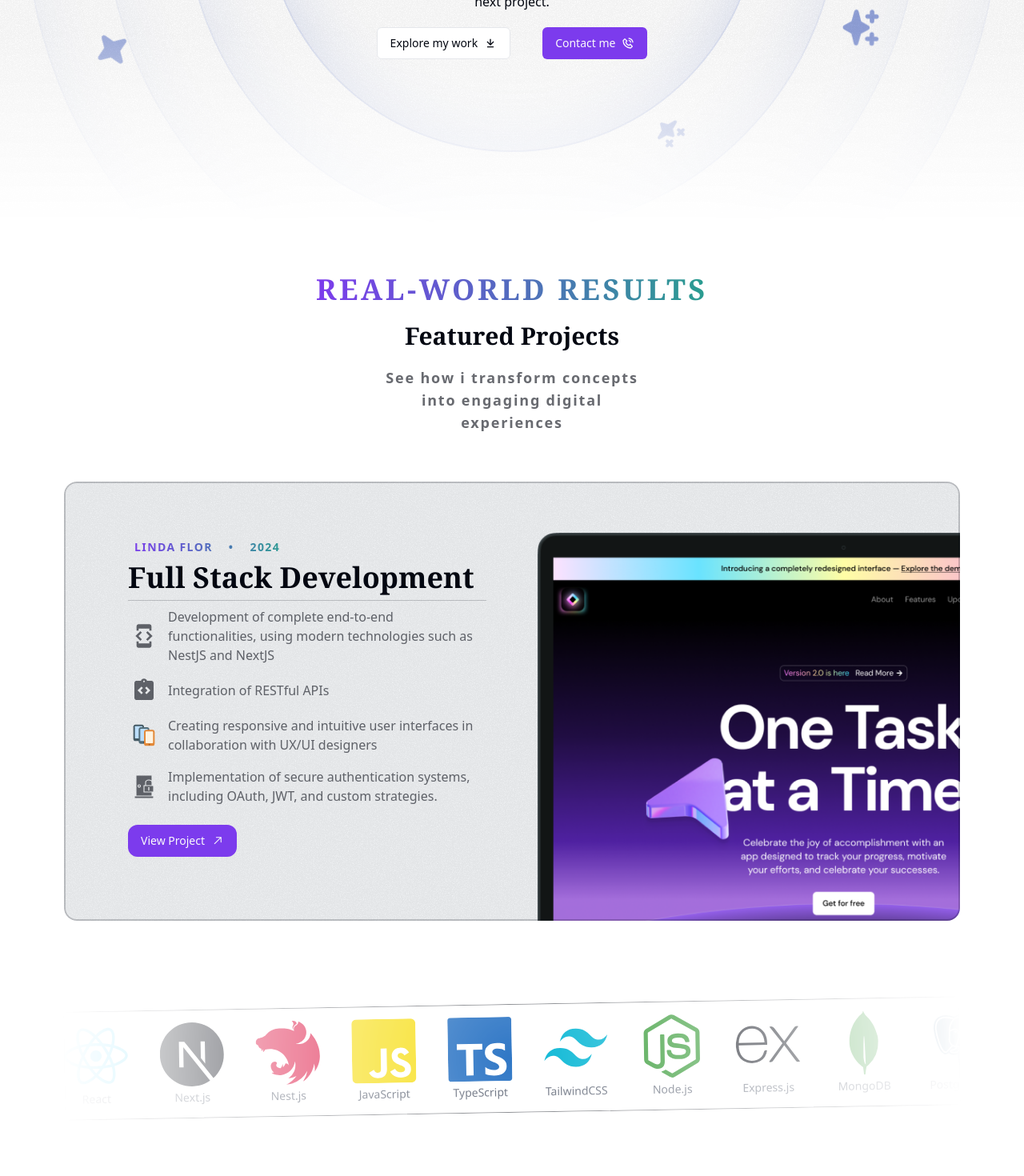
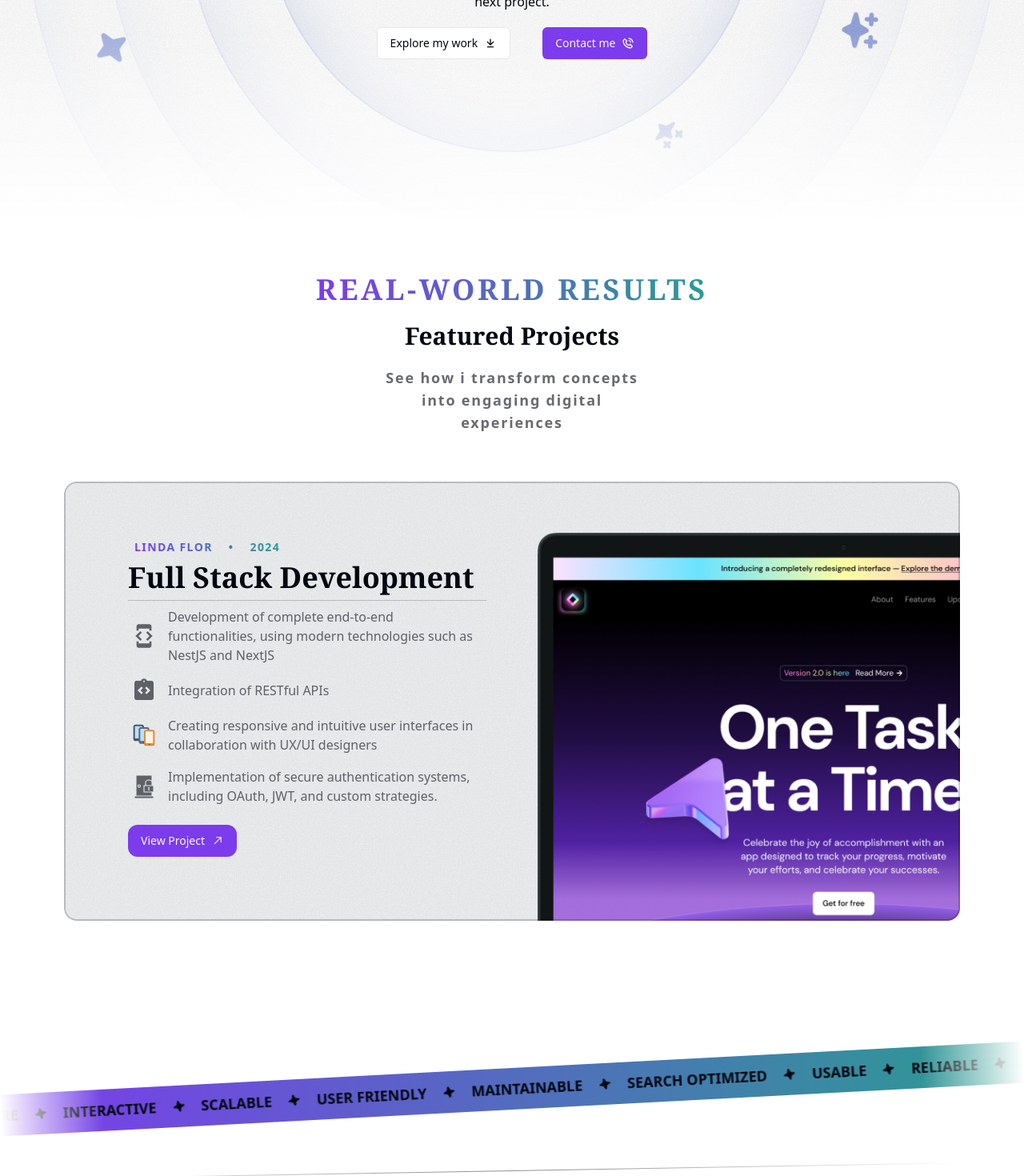
Before and after one commit to WellingtonVell/portfolio, a Next.js app: page / in a window 1280 px wide. Shown: the part 520-1990 px from the top of the page at 80% size. Built offline with nearby package versions, Linux system fonts and the light colour scheme.

Commit message:
feat: add Tape component and minor changes

```diff
--- a/src/app/page.tsx
+++ b/src/app/page.tsx
@@ -1,11 +1,13 @@
-import { Hero, Projects, Technologies } from '@/components/pages/landing';
+import { Hero, Projects, Tape, Technologies } from '@/components/pages/landing';
 
 export default function Home() {
 	return (
-		<main className='min-h-dvh px-20'>
+		<main className='min-h-dvh px-5 md:px-20'>
 			<Hero />
 			<Projects />
+			<Tape />
 			<Technologies />
+			<div className='min-h-screen' />
 		</main>
 	);
 }
--- a/src/components/Navbar.tsx
+++ b/src/components/Navbar.tsx
@@ -2,16 +2,9 @@ import { LiaFlagUsaSolid } from 'react-icons/lia';
 import { ModeToggle } from './mode-toggle';
 import { Button } from './ui/Button';
 
-const Links = [
-	{ name: 'Home', href: '#' },
-	{ name: 'Projects', href: '#' },
-	{ name: 'About', href: '#' },
-	{ name: 'Contact', href: '#' },
-];
-
 export default function Navbar() {
 	return (
-		<nav className='grid grid-flow-col grid-cols-[auto_1fr_auto] items-center z-50 top-0 sticky justify-items-center px-5'>
+		<nav className='grid grid-flow-col grid-cols-[auto_1fr_auto] items-center z-50 top-0 sticky justify-items-center px-5 bg-background/20 backdrop-blur-sm'>
 			{/*TODO: Support portuguese and english */}
 			<Button variant='ghost' size='icon' className='m-1'>
 				<LiaFlagUsaSolid size={30} />
@@ -31,3 +24,10 @@ export default function Navbar() {
 		</nav>
 	);
 }
+
+const Links = [
+	{ name: 'Home', href: '#' },
+	{ name: 'Projects', href: '#' },
+	{ name: 'About', href: '#' },
+	{ name: 'Contact', href: '#' },
+];
--- a/src/components/pages/landing/AnimatedBgHero.tsx
+++ b/src/components/pages/landing/AnimatedBgHero.tsx
@@ -55,14 +55,14 @@ const orbitItems: OrbitItem[] = [
 		icon: PiStarFourFill,
 		rotation: 300,
 		className:
-			'text-[#1e40af] animate-orbit-pulse [animation-duration:70s] size-12',
+			'text-[#1e40af] motion-safe:animate-orbit-pulse motion-safe:[animation-duration:70s] size-12',
 	},
 	{
 		size: 550,
 		position: 20,
 		icon: PiStarFourFill,
 		className:
-			'text-[#1e40af] size-12 animate-orbit-pulse [animation-duration:50s] [animation-delay:6s]',
+			'text-[#1e40af] size-12 motion-safe:animate-orbit-pulse motion-safe:[animation-duration:50s] motion-safe:[animation-delay:6s]',
 		rotation: 250,
 	},
 	{
@@ -70,7 +70,7 @@ const orbitItems: OrbitItem[] = [
 		position: 98,
 		icon: PiStarFourFill,
 		className:
-			'text-[#1e40af] size-12 animate-orbit-pulse [animation-duration:50s] [animation-delay:8s]',
+			'text-[#1e40af] size-12 motion-safe:animate-orbit-pulse motion-safe:[animation-duration:50s] motion-safe:[animation-delay:8s]',
 		rotation: 160,
 	},
 	{
@@ -78,7 +78,7 @@ const orbitItems: OrbitItem[] = [
 		position: -14,
 		icon: HiSparkles,
 		className:
-			'text-[#1e40af] size-12 animate-orbit-pulse [animation-duration:60s] -z-10',
+			'text-[#1e40af] size-12 motion-safe:animate-orbit-pulse motion-safe:[animation-duration:60s] -z-10',
 		rotation: 120,
 	},
 	{
@@ -86,7 +86,7 @@ const orbitItems: OrbitItem[] = [
 		position: 79,
 		icon: HiSparkles,
 		className:
-			'text-[#1e40af] size-5 animate-orbit-pulse [animation-duration:70s]',
+			'text-[#1e40af] size-5 motion-safe:animate-orbit-pulse motion-safe:[animation-duration:70s]',
 		rotation: 140,
 	},
 	{
@@ -94,7 +94,7 @@ const orbitItems: OrbitItem[] = [
 		position: 178,
 		icon: HiSparkles,
 		className:
-			'text-[#1e40af] size-10 animate-orbit-pulse [animation-duration:60s]',
+			'text-[#1e40af] size-10 motion-safe:animate-orbit-pulse motion-safe:[animation-duration:60s]',
 		rotation: 170,
 	},
 	{
@@ -102,14 +102,15 @@ const orbitItems: OrbitItem[] = [
 		position: 144,
 		icon: HiSparkles,
 		className:
-			'text-[#1e40af] size-14 animate-orbit-pulse [animation-duration:80s]',
+			'text-[#1e40af] size-14 motion-safe:animate-orbit-pulse motion-safe:[animation-duration:80s]',
 		rotation: 200,
 	},
 	{
 		size: 720,
 		position: 85,
 		icon: BsCircleFill,
-		className: 'text-[#1e40af] size-3 animate-pulse [animation-duration:15s]',
+		className:
+			'text-[#1e40af] size-3 motion-safe:animate-pulse motion-safe:[animation-duration:15s]',
 		rotation: 120,
 	},
 	{
@@ -117,7 +118,7 @@ const orbitItems: OrbitItem[] = [
 		position: -41,
 		icon: BsCircleFill,
 		className:
-			'text-[#1e40af] size-2 animate-pulse [animation-duration:15s] [animation-delay:3s]',
+			'text-[#1e40af] size-2 motion-safe:animate-pulse motion-safe:[animation-duration:15s] motion-safe:[animation-delay:3s]',
 		rotation: 160,
 	},
 	{
@@ -125,7 +126,7 @@ const orbitItems: OrbitItem[] = [
 		position: -5,
 		icon: BsCircleFill,
 		className:
-			'text-[#1e40af] size-2 animate-pulse [animation-duration:15s] [animation-delay:5s]',
+			'text-[#1e40af] size-2 motion-safe:animate-pulse motion-safe:[animation-duration:15s] motion-safe:[animation-delay:5s]',
 		rotation: 90,
 	},
 ];
--- a/src/components/pages/landing/Hero.tsx
+++ b/src/components/pages/landing/Hero.tsx
@@ -21,7 +21,7 @@ export default function Hero() {
 						/>
 
 						<div className='grid grid-flow-col grid-cols-[auto_1fr] items-center gap-2 bg-muted p-2 rounded-xl pointer-events-none'>
-							<span className='bg-success size-2.5 rounded-full animate-pulse' />
+							<span className='bg-success size-2.5 rounded-full motion-safe:animate-pulse' />
 							<p>Available for new projects</p>
 						</div>
 					</div>
--- /dev/null
+++ b/src/components/pages/landing/Tape.tsx
@@ -0,0 +1,38 @@
+import { PiStarFourFill } from 'react-icons/pi';
+
+const Tape = () => {
+	return (
+		<div className='relative -mx-5 md:-mx-20 p-6 my-20'>
+			<div className='absolute inset-0 overflow-x-clip'>
+				<div className='bg-gradient-to-r from-primary to-chart2 overflow-x-clip py-3 [mask-image:linear-gradient(to_right,transparent,black_10%,black_90%,transparent)] px-10 -rotate-3'>
+					<ul className='grid grid-flow-col gap-5 items-center motion-safe:animate-tape motion-safe:[animation-duration:15s]'>
+						{[...words, ...words, ...words, ...words].map((word, index) => (
+							<h5
+								key={`${word + index}`}
+								className='inline-flex gap-5 items-center uppercase text-nowrap'
+							>
+								{word}
+								<PiStarFourFill className='-rotate-12 size-4' />
+							</h5>
+						))}
+					</ul>
+				</div>
+			</div>
+		</div>
+	);
+};
+
+export default Tape;
+
+const words = [
+	'Performant',
+	'Accessible',
+	'Secure',
+	'Interactive',
+	'Scalable',
+	'User Friendly',
+	'Maintainable',
+	'Search Optimized',
+	'Usable',
+	'Reliable',
+];
--- a/src/components/pages/landing/Technologies.tsx
+++ b/src/components/pages/landing/Technologies.tsx
@@ -12,7 +12,7 @@ import { SiExpress, SiJavascript, SiMongodb, SiNestjs, SiNextdotjs, SiPrisma, Si
 export default function Technologies() {
 	return (
 		<div className='w-auto overflow-hidden py-4 mb-20 outline -outline-offset-1 outline-foreground/50 [mask-image:radial-gradient(circle,#000_1%,transparent_100%)] -rotate-1'>
-			<ul className='grid grid-flow-col gap-10 w-fit animate-marquee [animation-duration:45s]'>
+			<ul className='grid grid-flow-col gap-10 w-fit motion-safe:animate-technologies motion-safe:[animation-duration:45s]'>
 				{[...technologies, ...technologies].map(technology => (
 					<Card
 						className='grid grid-flow-row border-0 place-items-center gap-1 shadow-none bg-opacity-0'
--- a/src/styles/theme.ts
+++ b/src/styles/theme.ts
@@ -136,7 +136,7 @@ const theme = plugin(
 					},
 					tape: {
 						'0%': { transform: 'translateX(0)' },
-						'100%': { transform: 'translateX(calc(-50% - 1190px))' },
+						'100%': { transform: 'translateX(calc(-91% - -44px))' },
 					},
 					orbit: {
 						to: {
```
Also changed, not shown: src/components/pages/landing/index.ts (+5 -4 lines).
